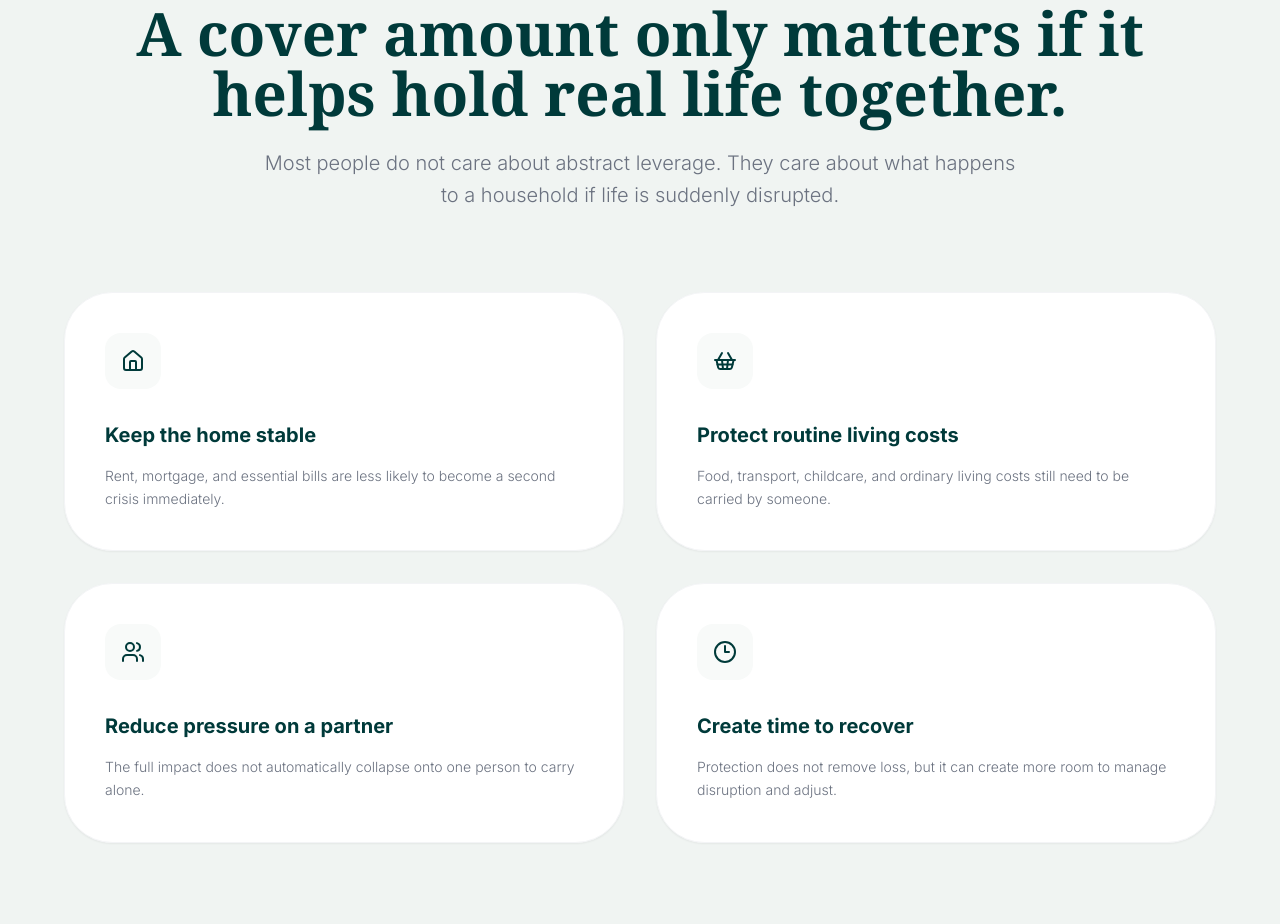
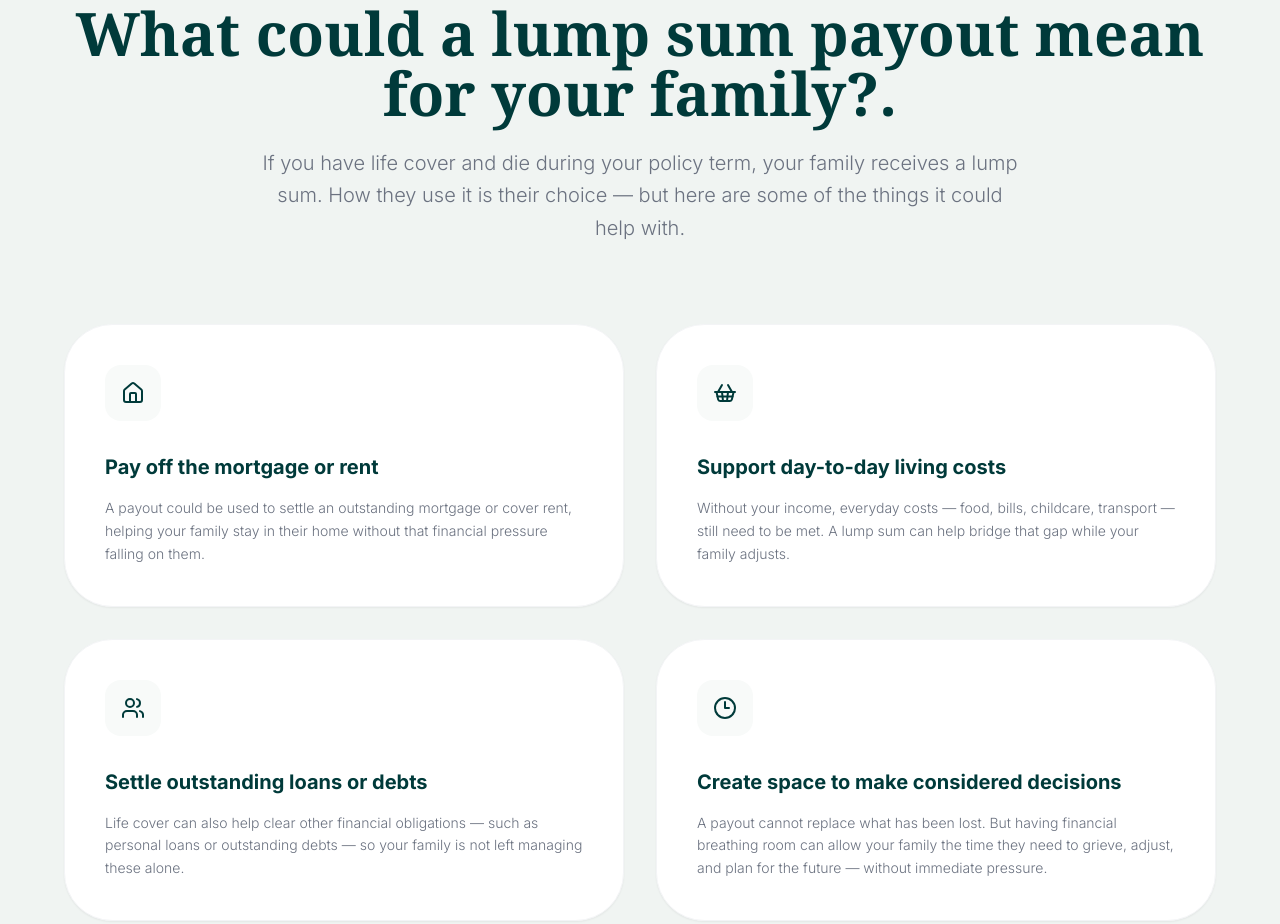
Before and after one commit to baeeeyz-lang/life-resilience-simulator, a plain HTML site: page index.html in a window 1280 px wide. Shown: the part 3219-4143 px from the top of the page. Drawn offline with nearby package versions, Linux system fonts and the light colour scheme.

Commit message:
Update index.html

```diff
--- a/index.html
+++ b/index.html
@@ -337,10 +337,10 @@
             <div class="mb-20 text-center space-y-6">
                 <div class="section-label">Chapter 2 · Real-life meaning</div>
                 <h2 class="text-5xl md:text-6xl font-black text-[#003A3A] font-serif leading-tight">
-                    A cover amount only matters if it helps hold real life together.
+                    What could a lump sum payout mean for your family?.
                 </h2>
                 <p class="text-xl text-gray-500 font-light max-w-3xl mx-auto leading-relaxed">
-                    Most people do not care about abstract leverage. They care about what happens to a household if life is suddenly disrupted.
+                    If you have life cover and die during your policy term, your family receives a lump sum. How they use it is their choice — but here are some of the things it could help with.
                 </p>
             </div>
 
@@ -349,36 +349,36 @@
                     <div class="w-14 h-14 bg-[#F8FAF9] rounded-2xl flex items-center justify-center mb-8">
                         <i data-lucide="house" class="text-[#003A3A]"></i>
                     </div>
-                    <h4 class="text-xl font-bold mb-4 text-[#003A3A]">Keep the home stable</h4>
+                    <h4 class="text-xl font-bold mb-4 text-[#003A3A]">Pay off the mortgage or rent</h4>
                     <p class="text-sm text-gray-500 leading-relaxed font-light">
-                        Rent, mortgage, and essential bills are less likely to become a second crisis immediately.
+                       A payout could be used to settle an outstanding mortgage or cover rent, helping your family stay in their home without that financial pressure falling on them.
                     </p>
                 </div>
                 <div class="step-card p-10 bg-white rounded-[3rem] border border-gray-100 shadow-sm">
                     <div class="w-14 h-14 bg-[#F8FAF9] rounded-2xl flex items-center justify-center mb-8">
                         <i data-lucide="shopping-basket" class="text-[#003A3A]"></i>
                     </div>
-                    <h4 class="text-xl font-bold mb-4 text-[#003A3A]">Protect routine living costs</h4>
+                    <h4 class="text-xl font-bold mb-4 text-[#003A3A]">Support day-to-day living costs</h4>
                     <p class="text-sm text-gray-500 leading-relaxed font-light">
-                        Food, transport, childcare, and ordinary living costs still need to be carried by someone.
+                        Without your income, everyday costs — food, bills, childcare, transport — still need to be met. A lump sum can help bridge that gap while your family adjusts.
                     </p>
                 </div>
                 <div class="step-card p-10 bg-white rounded-[3rem] border border-gray-100 shadow-sm">
                     <div class="w-14 h-14 bg-[#F8FAF9] rounded-2xl flex items-center justify-center mb-8">
                         <i data-lucide="users" class="text-[#003A3A]"></i>
                     </div>
-                    <h4 class="text-xl font-bold mb-4 text-[#003A3A]">Reduce pressure on a partner</h4>
+                    <h4 class="text-xl font-bold mb-4 text-[#003A3A]">Settle outstanding loans or debts</h4>
                     <p class="text-sm text-gray-500 leading-relaxed font-light">
-                        The full impact does not automatically collapse onto one person to carry alone.
+                        Life cover can also help clear other financial obligations — such as personal loans or outstanding debts — so your family is not left managing these alone.
                     </p>
                 </div>
                 <div class="step-card p-10 bg-white rounded-[3rem] border border-gray-100 shadow-sm">
                     <div class="w-14 h-14 bg-[#F8FAF9] rounded-2xl flex items-center justify-center mb-8">
                         <i data-lucide="clock-3" class="text-[#003A3A]"></i>
                     </div>
-                    <h4 class="text-xl font-bold mb-4 text-[#003A3A]">Create time to recover</h4>
+                    <h4 class="text-xl font-bold mb-4 text-[#003A3A]">Create space to make considered decisions</h4>
                     <p class="text-sm text-gray-500 leading-relaxed font-light">
-                        Protection does not remove loss, but it can create more room to manage disruption and adjust.
+                        A payout cannot replace what has been lost. But having financial breathing room can allow your family the time they need to grieve, adjust, and plan for the future — without immediate pressure.
                     </p>
                 </div>
             </div>
```
